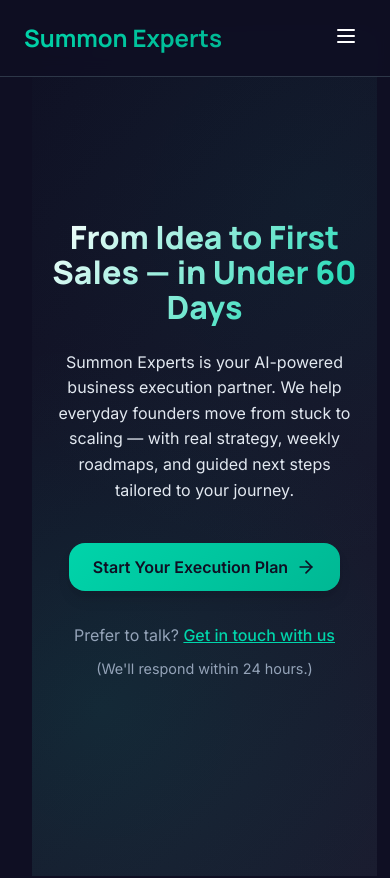
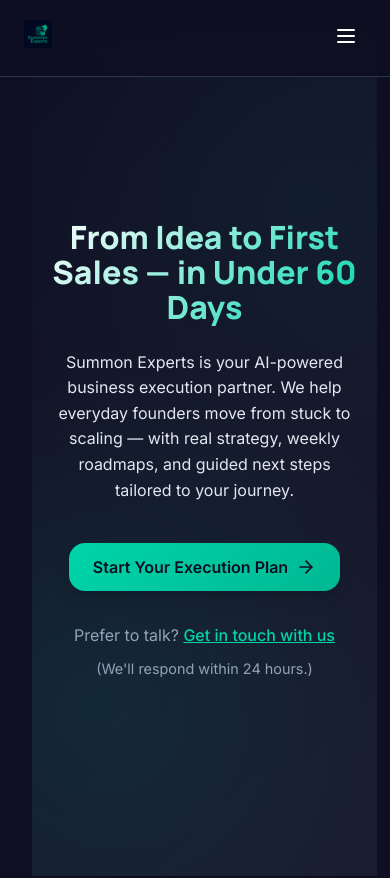
Before and after one commit to BTheCoderr/summon-experts, a React (Vite) app: page / in a window 390 px wide. Shown: the top 878 px of the page. Built offline with nearby package versions, Linux system fonts and the light colour scheme.

Commit message:
Add Summon Experts logo to navigation

```diff
--- a/public/form.html
+++ b/public/form.html
@@ -25,7 +25,10 @@
             <label>Message: <textarea name="message"></textarea></label>
         </p>
         <p>
-            <div class="g-recaptcha" data-sitekey="6Lf0olUrAAAAADMWq6cNmTTThsobiZkPVQOQO4rTgO"></div>
+            <!-- reCAPTCHA temporarily disabled - will be re-enabled once properly configured -->
+            <div style="background: #f0f0f0; padding: 10px; border-radius: 4px; text-align: center; color: #666; font-size: 14px;">
+                🔒 reCAPTCHA protection will be enabled soon
+            </div>
         </p>
         <p>
             <button type="submit">Send</button>
--- a/src/App.css
+++ b/src/App.css
@@ -75,6 +75,18 @@
   margin: 0 auto;
 }
 
+.nav-logo .logo-image {
+  height: 40px;
+  width: auto;
+  object-fit: contain;
+  transition: var(--transition);
+}
+
+.nav-logo .logo-image:hover {
+  transform: scale(1.05);
+}
+
+/* Keep the old text styling as fallback */
 .nav-logo .logo-text {
   font-family: 'Manrope', sans-serif;
   font-weight: 700;
@@ -677,6 +689,10 @@
     display: flex;
   }
 
+  .nav-logo .logo-image {
+    height: 32px;
+  }
+
   .container {
     padding: 0 1rem;
   }
@@ -722,6 +738,10 @@
 }
 
 @media (max-width: 480px) {
+  .nav-logo .logo-image {
+    height: 28px;
+  }
+
   .hero-headline {
     font-size: 2rem;
   }
--- a/src/App.jsx
+++ b/src/App.jsx
@@ -89,7 +89,11 @@
             animate={{ opacity: 1, x: 0 }}
             transition={{ duration: 0.5 }}
           >
-            <span className="logo-text">Summon Experts</span>
+            <img
+              src="/summonExpertsLogo.png"
+              alt="Summon Experts Logo"
+              className="logo-image"
+            />
           </motion.div>
 
           <div className="nav-links">
@@ -480,9 +484,7 @@
                 <textarea name="message" placeholder="Your Message" required rows={4}></textarea>
               </div>
               <div className="form-row">
-                <div className="g-recaptcha" data-sitekey="6Lf0olUrAAAAADMWq6cNmTTThsobiZkPVQOQO4rTgO"></div>
-                {/* Fallback for development */}
-                {window.location.hostname === 'localhost' && (
+                {/* reCAPTCHA temporarily disabled - will be re-enabled once properly configured */}
                 <div style={{
                   background: '#f0f0f0',
                   padding: '10px',
@@ -491,9 +493,8 @@
                   color: '#666',
                   fontSize: '14px'
                 }}>
-                    🔒 reCAPTCHA will appear on production domain
+                  🔒 reCAPTCHA protection will be enabled soon
                 </div>
-                )}
               </div>
               <button type="submit" className="cta-button primary">Send Message</button>
             </form>
```
Also changed, not shown: public/summonExpertsLogo.png (added). Lines whose indentation alone changed are shown as unchanged.
